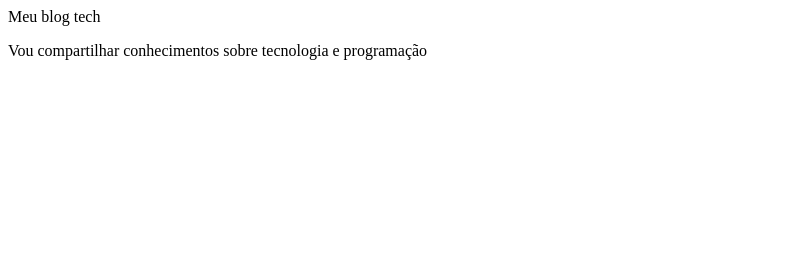
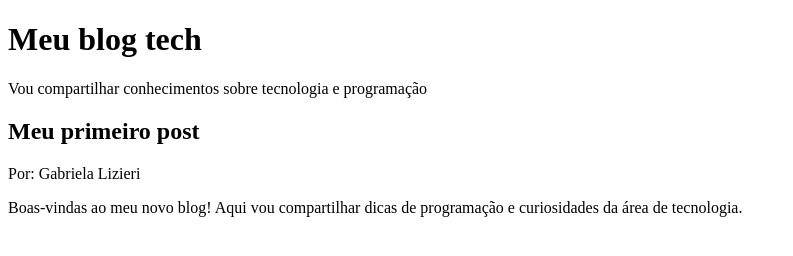
Before and after one commit to lizierigabriela-hash/gabriela-lizieri, a plain HTML site: page index.html in a window 1280 px wide. Shown: the whole page, without its empty margins (0-793 px from the left). Drawn offline with Linux system fonts and the light colour scheme.

Commit message:
atualizar comando

```diff
--- a/index.html
+++ b/index.html
@@ -1,3 +1,17 @@
-<p>Meu blog tech</p>
+<!DOCTYPE html>
+<html lang="pt-br">
+    <head>
+        <meta charset="UTF-8">
+        <meta name="viewport" content="width=device-width, initial-scale=1.0">
+        <title>Blog</title>
+    </head>
+    <body>
+        <h1>Meu blog tech</h1>
+        <p>Vou compartilhar conhecimentos sobre tecnologia e programação</p>
 
-<p>Vou compartilhar conhecimentos sobre tecnologia e programação</p>
+        <h2>Meu primeiro post</h2>
+        <p>Por: Gabriela Lizieri</p>
+        <p>Boas-vindas ao meu novo blog! Aqui vou compartilhar dicas de programação e curiosidades da área de tecnologia.
+        </p>
+    </body>
+    </html>
```
